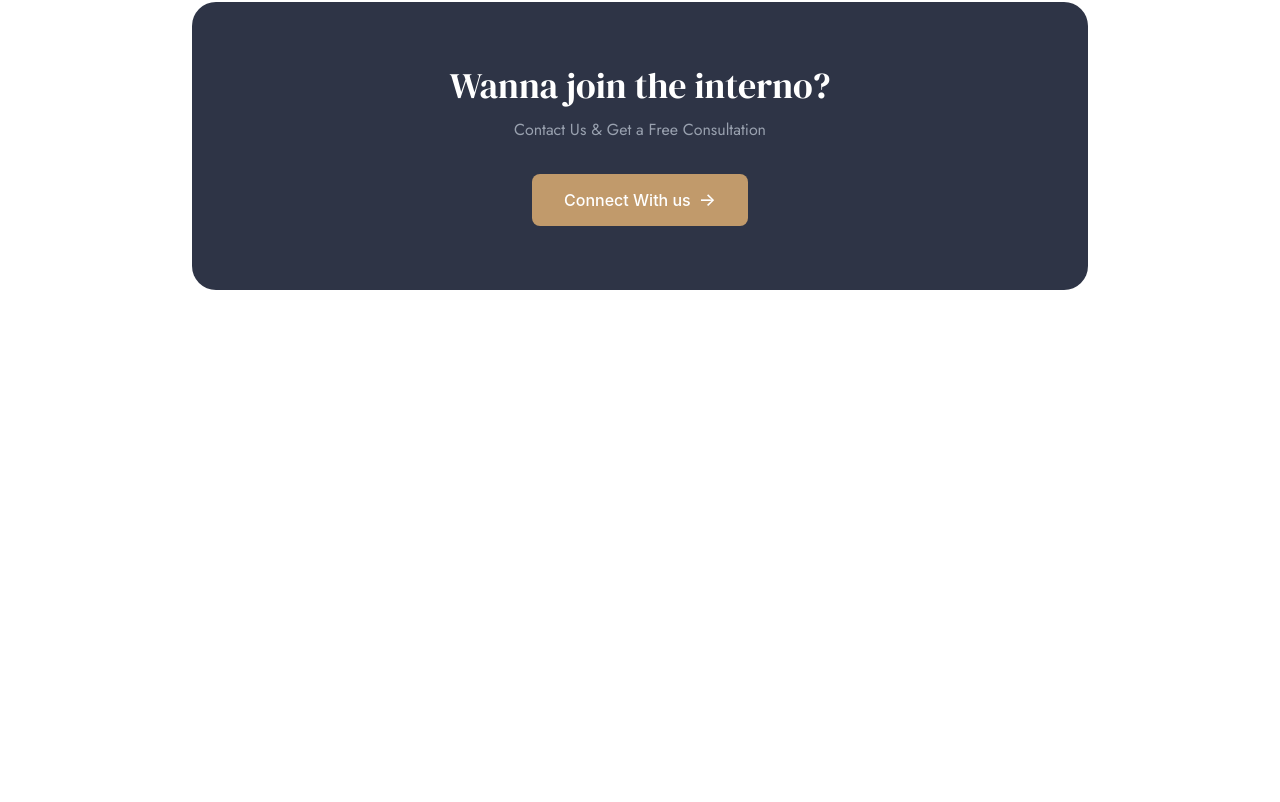
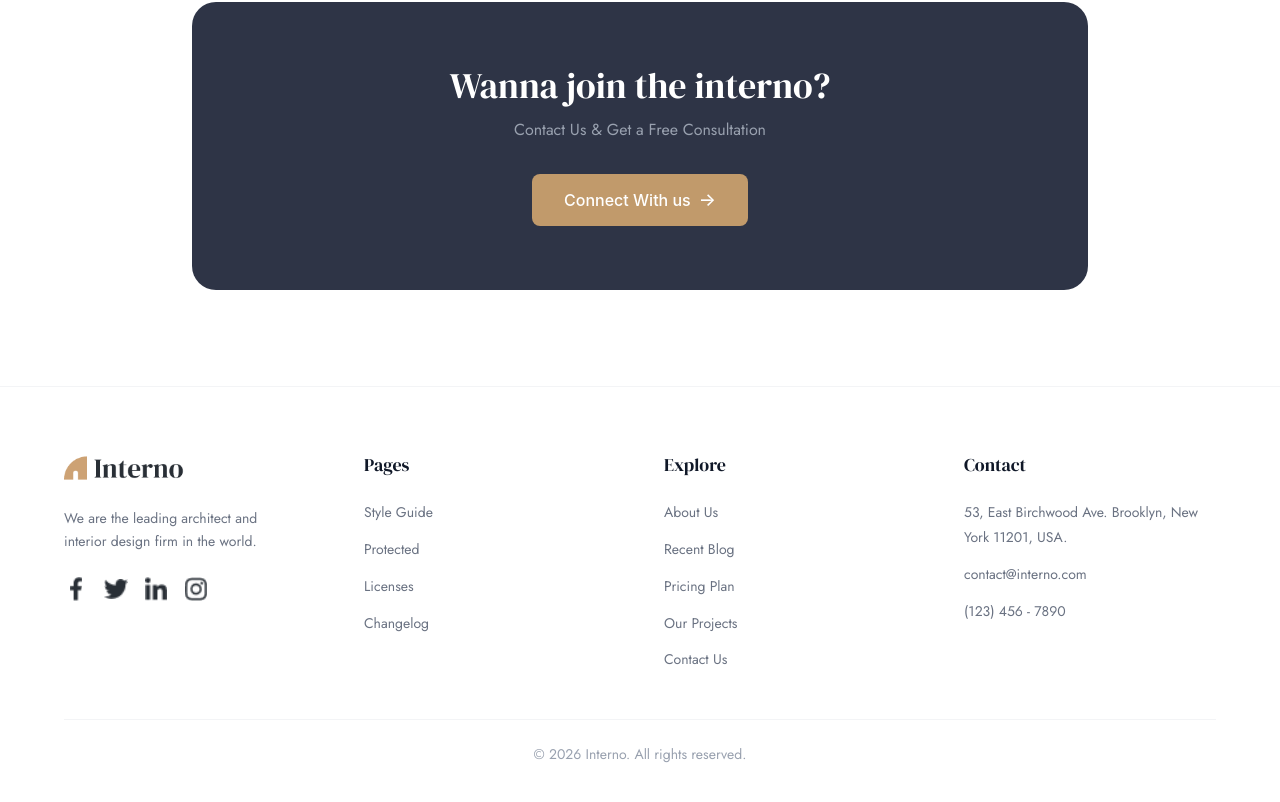
Before and after one commit to ulugbekgofurjonov/Interno, a Next.js app: page / in a window 1280 px wide. Shown: the part 5683-6485 px from the top of the page. Before the commit the page ends 6069 px from the top, so only its background shows below. Built offline with nearby package versions, Linux system fonts and the light colour scheme.

Commit message:
The footer section was also created and the project was successfully completed.

```diff
--- a/src/app/page.js
+++ b/src/app/page.js
@@ -10,6 +10,7 @@ import Brands from '@/components/sections/Brands'
 import StatsSection from '@/components/sections/StateSection'
 import Blogs from '@/components/sections/Blogs'
 import CTA from '@/components/sections/CTA'
+import Footer from '@/components/layout/Footer'
 
 export default function Home() {
   return (
@@ -25,6 +26,7 @@ export default function Home() {
         <StatsSection/>
         <Blogs/>
         <CTA/>
+        <Footer/>
       </main>
     </div>
 
--- /dev/null
+++ b/src/components/layout/Footer.jsx
@@ -0,0 +1,94 @@
+import Image from "next/image";
+import Link from "next/link";
+import { footLinks } from "@/data/navLinks";
+
+const socialIcons = [
+  { id: 1, label: "Facebook", href: "#", icon: "/images/facebook.png" },
+  { id: 2, label: "Twitter", href: "#", icon: "/images/twitter.png" },
+  { id: 3, label: "LinkedIn", href: "#", icon: "/images/linkedin.png" },
+  { id: 4, label: "Instagram", href: "#", icon: "/images/instagram.png" },
+];
+
+export default function Footer() {
+  return (
+    <footer className="bg-white border-t border-gray-100 py-16 px-6 md:px-12">
+      <div className="max-w-6xl mx-auto">
+        <div className="grid grid-cols-1 sm:grid-cols-2 lg:grid-cols-4 gap-12">
+
+          {/* Logo + Description + Social */}
+          <div data-aos="fade-up" data-aos-duration="800" data-aos-delay="0">
+            <Link href="/" className="inline-block mb-4">
+              <Image
+                src="/images/logo.png"
+                alt="Interno Logo"
+                width={120}
+                height={40}
+                className="object-contain"
+              />
+            </Link>
+            <p className="text-gray-500 text-sm leading-relaxed mb-6 font-[family-name:var(--font-jost)] max-w-[200px]">
+              We are the leading architect and interior design firm in the world.
+            </p>
+            <div className="flex items-center gap-4">
+              {socialIcons.map((s) => (
+                <Link
+                  key={s.id}
+                  href={s.href}
+                  aria-label={s.label}
+                  className="hover:opacity-70 transition-opacity"
+                >
+                  <Image
+                    src={s.icon}
+                    alt={s.label}
+                    width={24}
+                    height={24}
+                    className="w-6 h-6 object-contain"
+                  />
+                </Link>
+              ))}
+            </div>
+          </div>
+
+          {/* Pages, Explore, Contact */}
+          {footLinks.map((col, index) => (
+            <div
+              key={col.id}
+              data-aos="fade-up"
+              data-aos-duration="800"
+              data-aos-delay={(index + 1) * 100}
+            >
+              <h4 className="font-['DM_Serif_Display'] text-gray-900 text-lg mb-5">
+                {col.title}
+              </h4>
+              <ul className="space-y-3">
+                {col.links.map((link) => (
+                  <li key={link.id}>
+                    <Link
+                      href={link.url || "#"}
+                      className="text-gray-500 hover:text-[#c19a6b] text-sm transition-colors font-[family-name:var(--font-jost)] leading-relaxed"
+                    >
+                      {link.name}
+                    </Link>
+                  </li>
+                ))}
+              </ul>
+            </div>
+          ))}
+
+        </div>
+
+        {/* Bottom bar */}
+        <div
+          data-aos="fade-up"
+          data-aos-duration="800"
+          className="mt-12 pt-6 border-t border-gray-100 text-center"
+        >
+          <p className="text-gray-400 text-sm font-[family-name:var(--font-jost)]">
+            © {new Date().getFullYear()} Interno. All rights reserved.
+          </p>
+        </div>
+
+      </div>
+    </footer>
+  );
+}
```
